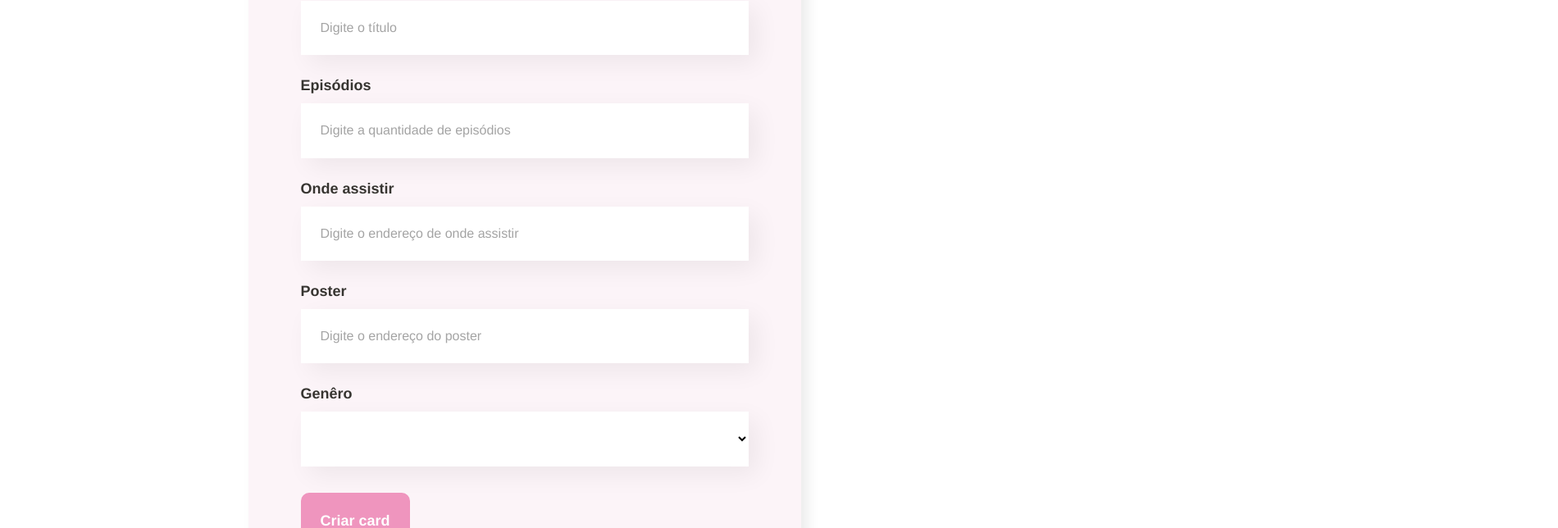
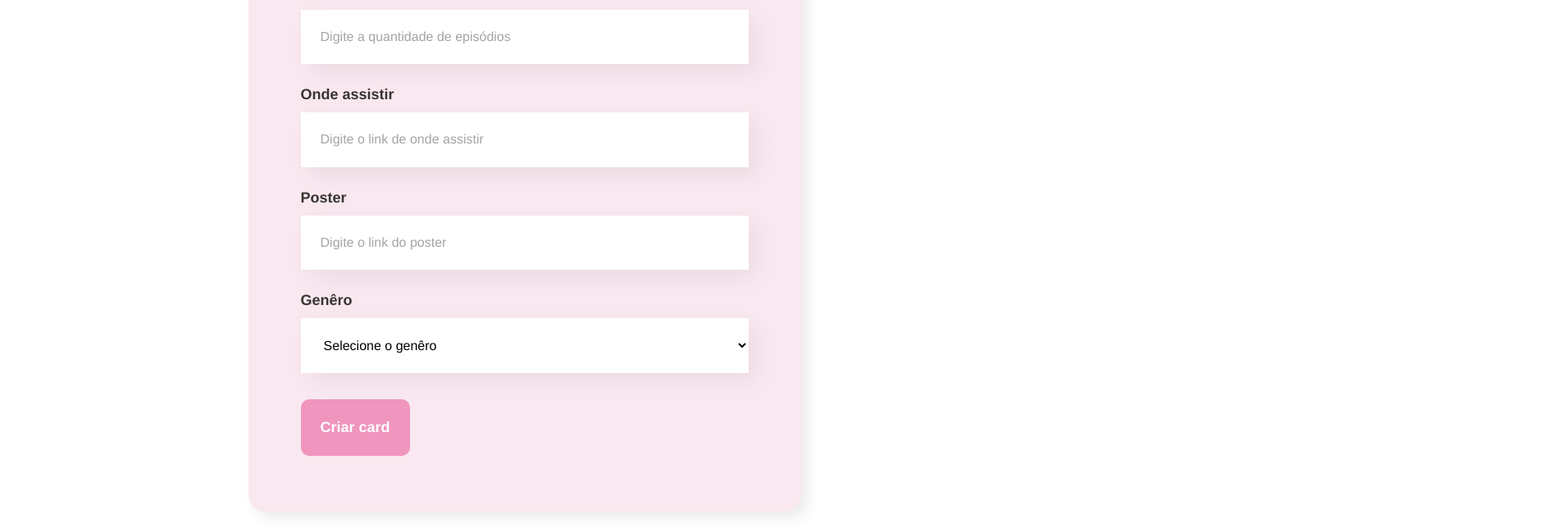
Before and after one commit to denisevieiraoliveira/alura-organo-doramas, a React (Vite) app: page / in a window 1280 px wide. Shown: the part 580-1224 px from the top of the page at 82% size, 1900 px wide, since content can reach past the window. Built offline with nearby package versions, Linux system fonts and the light colour scheme.

Commit message:
Personalizações ok

```diff
--- a/src/componentes/Banner/Banner.css
+++ b/src/componentes/Banner/Banner.css
@@ -20,7 +20,7 @@
 
 @media (min-width: 1200px) {
     .banner img {
-        width: auto;
+        width: 100%;
         height: auto;
     }
 }
--- a/src/componentes/CampoTexto/index.jsx
+++ b/src/componentes/CampoTexto/index.jsx
@@ -9,7 +9,7 @@ const CampoTexto = (props) => {
     return(
         <div className="campo-texto">
             <label>{props.label}</label>
-            <input value={props.valor} onChange={aoDigitado} required={props.obrigatorio} placeholder={props.placeholder}/>
+            <input value={props.valor} type={props.tipo} onChange={aoDigitado} required={props.obrigatorio} placeholder={props.placeholder}/>
         </div>
     )
 }
--- a/src/componentes/Dorama/Dorama.css
+++ b/src/componentes/Dorama/Dorama.css
@@ -1,5 +1,6 @@
 .dorama {
     width: 262px;
+    margin: 20px;
 }
 
 .dorama .cabecalho {
@@ -63,8 +64,12 @@
     overflow: hidden;
 }
 
+.dorama .rodape a::hover {
+    color: #373531;
+}
+
 .dorama .rodape p {
-    font-size: 14px;
+    font-size: 16px;
     color: #373531;
     margin: 4px 0 0 0;
     padding: 0;
--- a/src/componentes/Dorama/index.jsx
+++ b/src/componentes/Dorama/index.jsx
@@ -11,8 +11,8 @@ const Dorama = ({titulo, episodios, link, poster, genero, cor}) => {
             </div>
             <div className='rodape'>
                 <h4>{titulo}</h4>
+                <p>{genero}</p>
                 <a href={link} target='_blank' style={{color: cor}}>Assista agora</a>
-                <p>{genero}</p>
             </div>
         </div>
     )
--- a/src/componentes/Formulario/Formulario.css
+++ b/src/componentes/Formulario/Formulario.css
@@ -12,6 +12,6 @@
     max-width: 80%;
     padding: 36px 64px;
     border-radius: 20px;
-    background-color: rgba(250, 234, 241, 0.5);
+    background-color: rgba(248, 227, 236, 0.8);
     box-shadow: 8px 8px 16px rgba(0, 0, 0, 0.08);
 }
--- a/src/componentes/Formulario/index.jsx
+++ b/src/componentes/Formulario/index.jsx
@@ -37,6 +37,7 @@ const Formulario = (props) => {
                     label="Título"
                     placeholder="Digite o título"
                     valor={titulo}
+                    tipo="text"
                     aoAlterado={valor => setTitulo(valor)}
                 />
                 <CampoTexto
@@ -44,19 +45,22 @@ const Formulario = (props) => {
                     label="Episódios"
                     placeholder="Digite a quantidade de episódios"
                     valor={episodios}
+                    tipo="number"
                     aoAlterado={valor => setEpisodios(valor)}
                 />
                  <CampoTexto
                     label="Onde assistir"
-                    placeholder="Digite o endereço de onde assistir"
+                    placeholder="Digite o link de onde assistir"
                     valor={link}
+                    tipo="url"
                     aoAlterado={valor => setLink(valor)}
                 />
                 <CampoTexto
                     obrigatorio={true}
                     label="Poster"
-                    placeholder="Digite o endereço do poster"
+                    placeholder="Digite o link do poster"
                     valor={poster}
+                    tipo="url"
                     aoAlterado={valor => setPoster(valor)}
                 />
                 <ListaSuspensa
--- a/src/componentes/Genero/Genero.css
+++ b/src/componentes/Genero/Genero.css
@@ -13,7 +13,7 @@
 
 .genero .doramas {
    display: flex;
-   justify-content: space-around;
+   justify-content: center;
    margin-top: 32px;
    flex-wrap: wrap;
 }
--- a/src/componentes/ListaSuspensa/index.jsx
+++ b/src/componentes/ListaSuspensa/index.jsx
@@ -5,7 +5,7 @@ const ListaSuspensa = (props) => {
         <div className="lista-suspensa">
             <label>{props.label}</label>
             <select onChange={evento => props.aoAlterado(evento.target.value)} required={props.obrigatorio} value={props.valor}>
-                <option value=""></option>
+                <option value="">Selecione o genêro</option>
                 {props.itens.map(item => {
                     return <option key={item}>{item}</option>
                 })}
```
